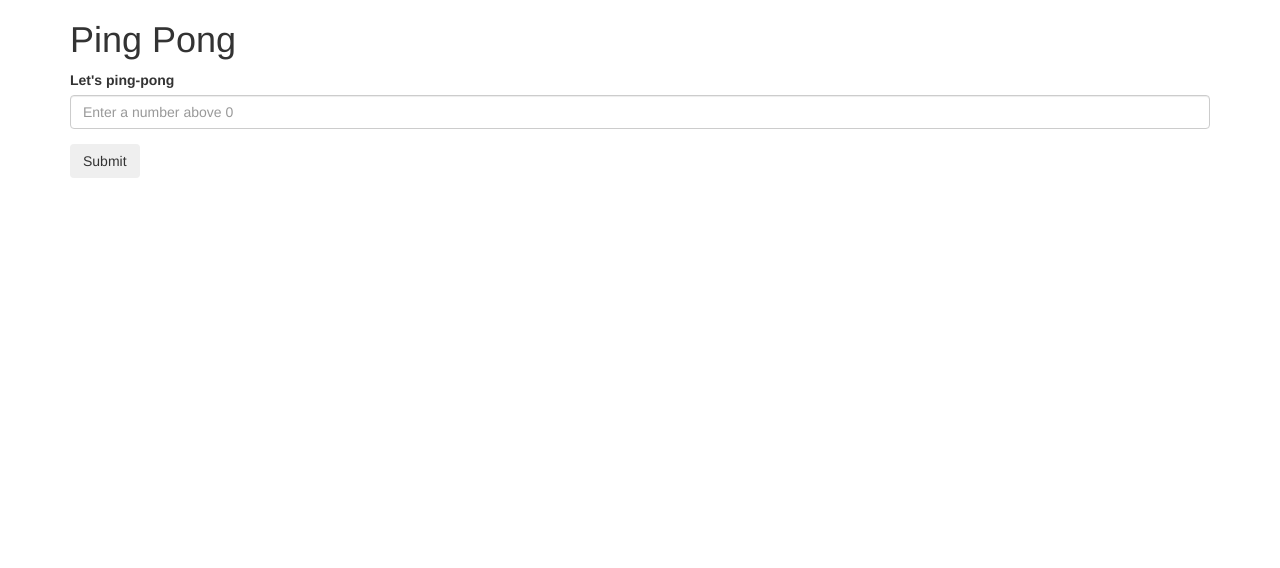
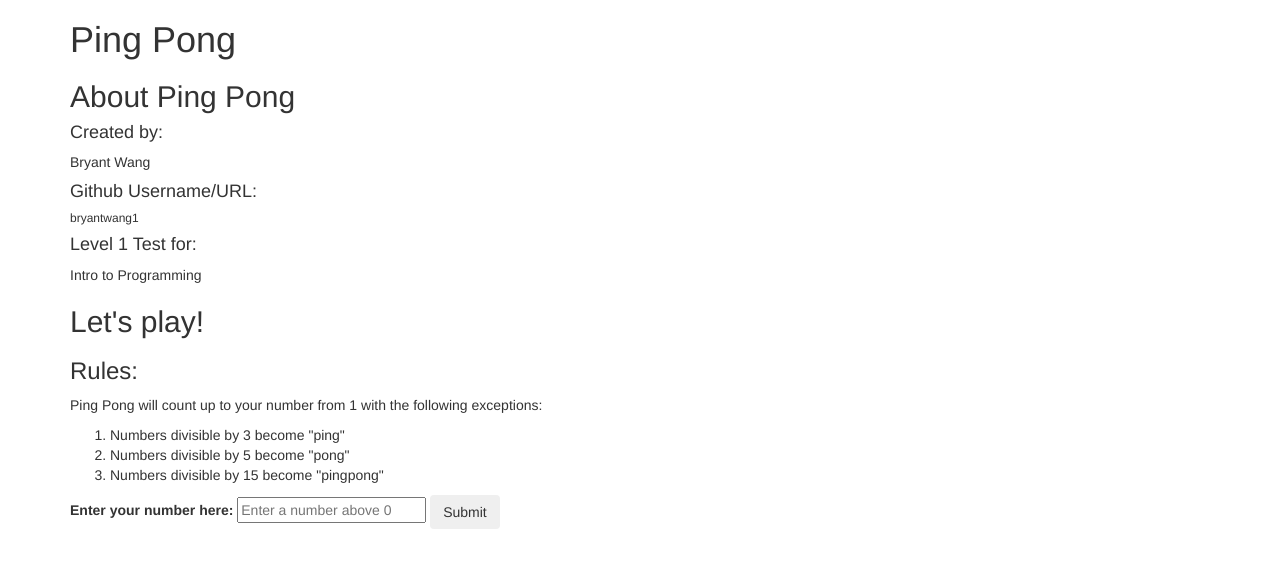
Before and after one commit to bryantwang1/ping-pong-web, a plain HTML site: page index.html in a window 1280 px wide. Drawn offline with Linux system fonts and the light colour scheme.

Commit message:
Add content to index.html that matches that in the example picture.

```diff
--- a/index.html
+++ b/index.html
@@ -10,13 +10,32 @@
   </head>
   <body>
     <div class="container">
-      <h1>Ping Pong</h1>
+      <h1 class="custom-head">Ping Pong</h1>
+
+      <div class="sidebar">
+        <h2>About Ping Pong</h2>
+        <h4>Created by:</h4>
+        <h7>Bryant Wang</h7>
+        <h4>Github Username/URL:</h4>
+        <h6>bryantwang1</h6>
+        <h4>Level 1 Test for:</h4>
+        <h7>Intro to Programming</h7>
+      </div>
+
+      <h2>Let's play!</h2>
+      <h3>Rules:</h3>
+      <p>Ping Pong will count up to your number from 1 with the following exceptions:</p>
+      <ol>
+        <li>Numbers divisible by 3 become "ping"</li>
+        <li>Numbers divisible by 5 become "pong"</li>
+        <li>Numbers divisible by 15 become "pingpong"</li>
+      </ol>
       <form id="ping-ponging">
         <div class="form-group">
-          <label for="user-number">Let's ping-pong</label>
-          <input id="user-number" class="form-control" type="text" placeholder="Enter a number above 0">
+          <label for="user-number">Enter your number here:</label>
+          <input id="user-number" type="text" placeholder="Enter a number above 0">
+          <button type="submit" class="btn">Submit</button>
         </div>
-        <button type="submit" class="btn">Submit</button>
       </form>
       <div class="result">
 
```
